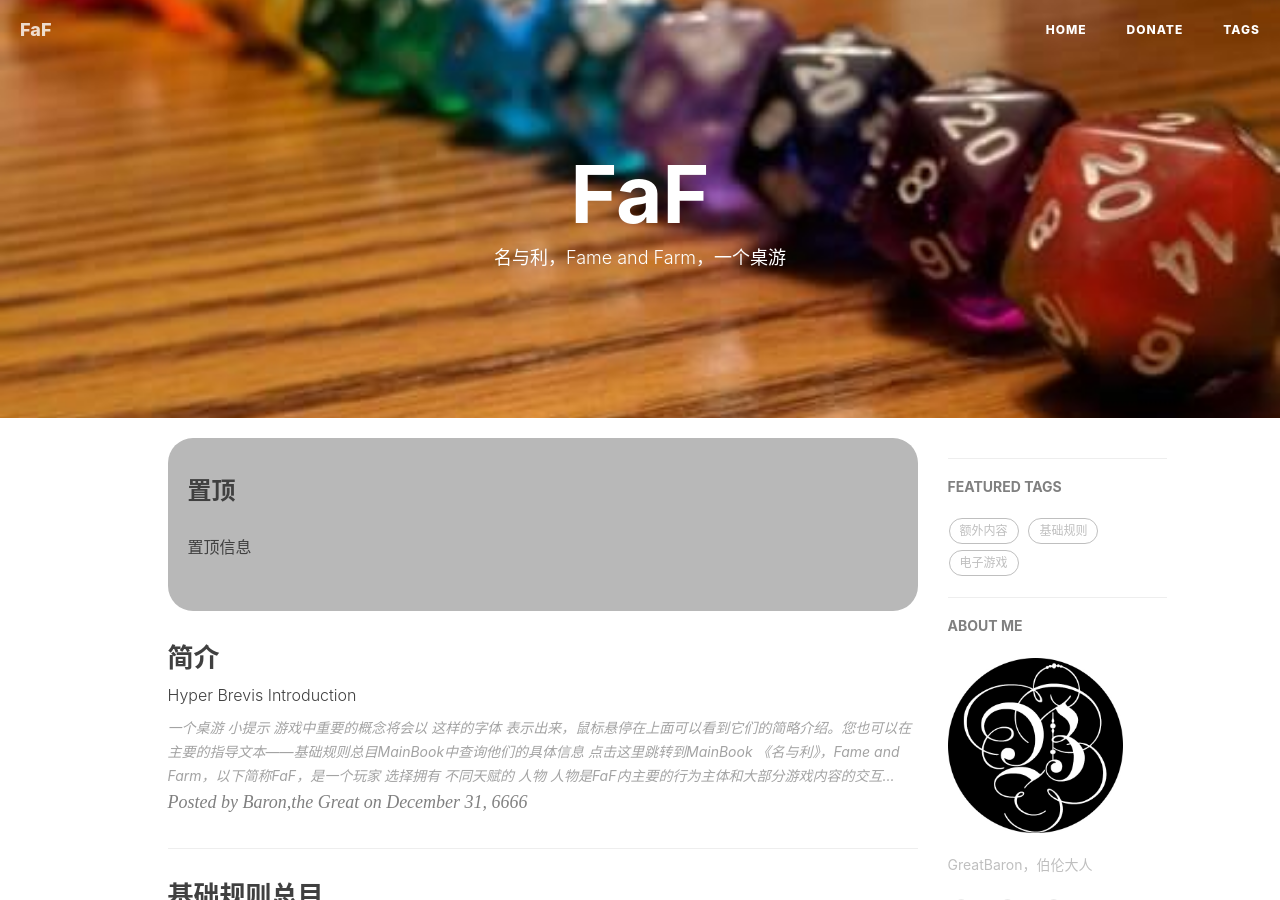
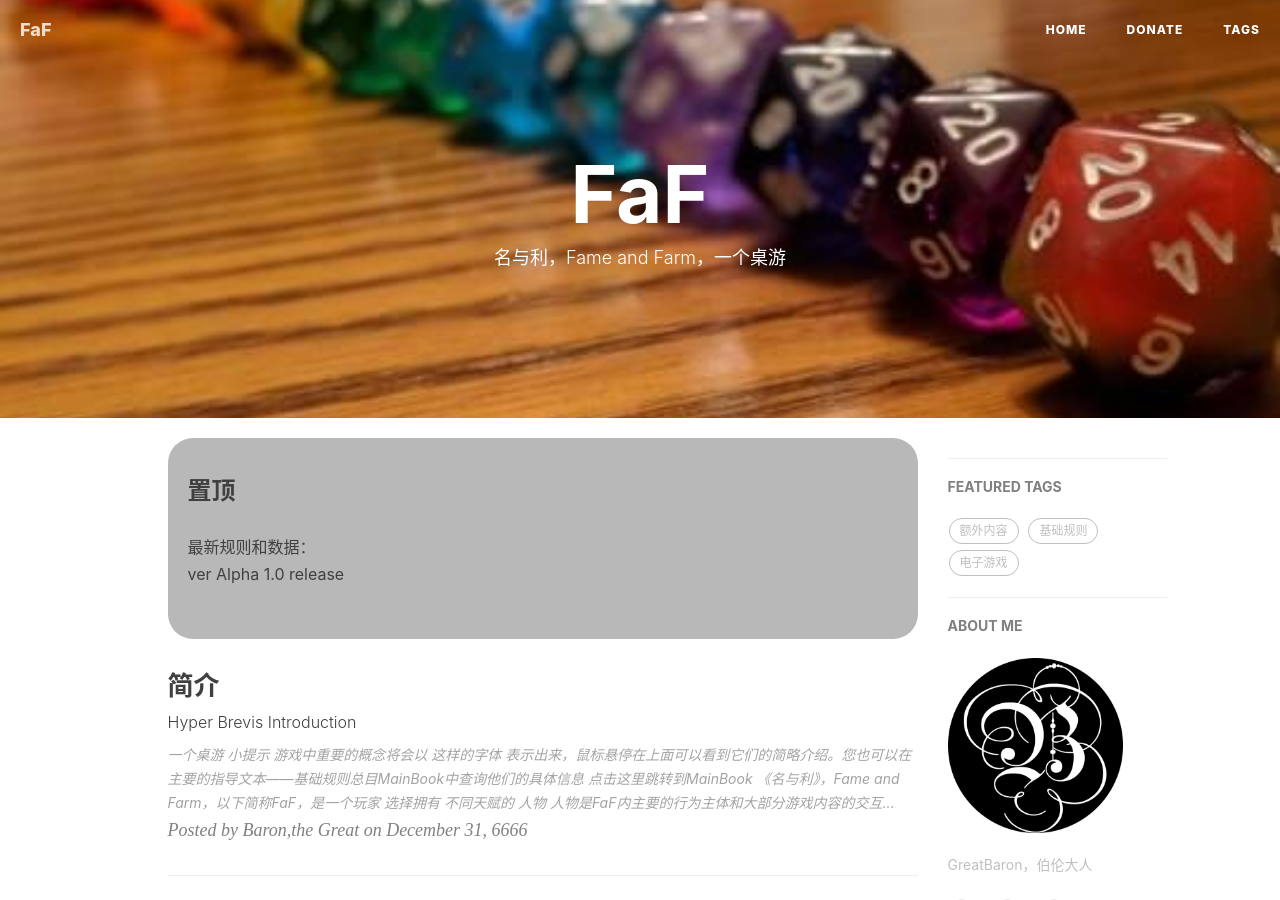
Before and after one commit to AndrewImalion/FameAndFarm.github.io, a Jekyll site: the page built from index.html, in a window 1280 px wide and 900 px high. Built offline with Jekyll 4.4.1, drawn with Linux system fonts in a browser that asks for light colours; nearby versions of some CDN libraries; the list of posts is cut into pages by our own code; comment, search, counter and statistics services are not loaded.

Commit message:
Update index.html

```diff
--- a/index.html
+++ b/index.html
@@ -9,7 +9,10 @@ description: "名与利，Fame and Farm，一个桌游"
     width: 100%;
     height: auto;">
     <h3>置顶</h3>
-    <p>置顶信息</p>
+    <p>
+        最新规则和数据：
+        <br><a href='/dar'>ver Alpha 1.0 release</a></br>
+    </p>
 </div>
 
 {% for post in paginator.posts %}
```
